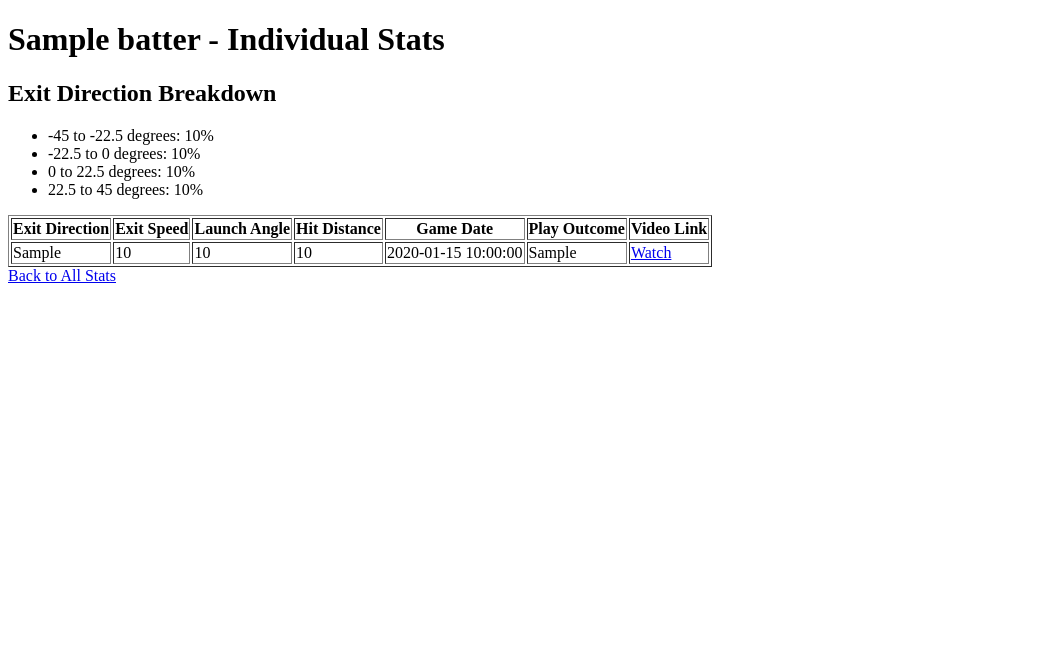
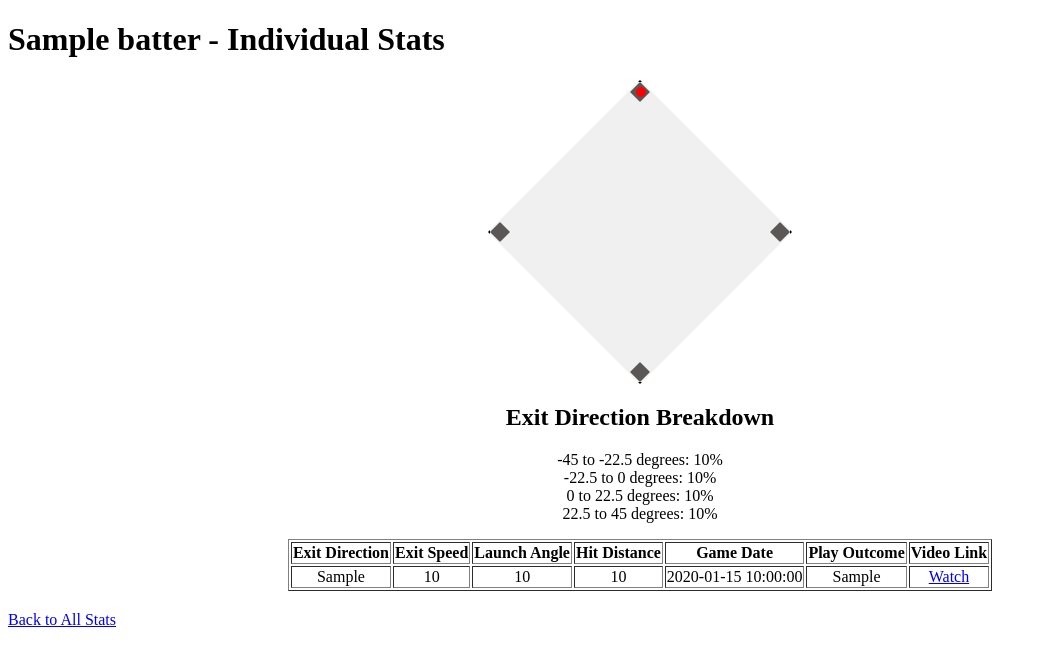
Before and after one commit to walkerkyle0214/stats_site, a Flask app: template templates/player_stats.html in a window 1280 px wide. Shown: the top 666 px of the page, without its empty margins (0-1047 px from the left). Run offline with Flask 3, Linux system fonts and the light colour scheme; the template is opened without the code that fills it: most values are stand-ins (such as "Sample title", 1, 10 or a date in 2020); parts of the project's set-up code (start-up, migrations or seed data) failed here and were passed over.

Commit message:
early spray chart graphic

```diff
--- a/app.py
+++ b/app.py
@@ -4,13 +4,14 @@ from models import db, BattedBallStat
 import pandas as pd
 import os
 from sqlalchemy import text
+import math
 
 app = Flask(__name__)
 app.config['SQLALCHEMY_DATABASE_URI'] = 'sqlite:///BBD.db'
 app.config['SQLALCHEMY_TRACK_MODIFICATIONS'] = False
 db.init_app(app)
 
-# Global variable to cache the query result, allowing for quicker data retrival
+# Global variable to cache the query result, allowing for quicker data retrieval
 cached_stats = []
 
 def load_data_from_excel(file_path):
@@ -42,6 +43,7 @@ def load_data_from_excel(file_path):
             )
             db.session.add(stat)
     db.session.commit()
+
 def init_db():
     if not os.path.exists('BBD.db'):
         with app.app_context():
@@ -70,7 +72,6 @@ def load_cached_stats(sort_column='avg_exit_speed', sort_order='desc'):
                      'avg_exit_speed': row[2],
                      'avg_launch_angle': row[3],
                      'avg_hit_distance': row[4]} for row in result]
-    #print(cached_stats)
 
 # Initialize the database and load cached data when the app starts
 with app.app_context():
@@ -130,8 +131,25 @@ def player_stats(batter):
 
     direction_percentages = {key: (count / total_hits) * 100 for key, count in direction_counts.items()}
 
-    return render_template('player_stats.html', batter=batter, stats=player_stats, direction_percentages=direction_percentages)
+    # Calculate positions for plotting points on the diamond
+    points = []
+    for stat in player_stats:
+        exit_direction = stat['exit_direction']
+        hit_distance = stat['hit_distance']
 
+        # Calculate the angle in radians
+        angle_rad = math.radians(exit_direction)
+
+        # Calculate x and y coordinates
+        x = hit_distance * math.cos(angle_rad)
+        y = -hit_distance * math.sin(angle_rad)  # Invert y-axis to match the diamond layout
+
+        points.append((x, y))
+
+    print(points)
+
+    return render_template('player_stats.html', batter=batter, stats=player_stats,
+                           direction_percentages=direction_percentages, points=points)
 
 if __name__ == "__main__":
     app.run(debug=True)
--- a/templates/player_stats.html
+++ b/templates/player_stats.html
@@ -3,20 +3,70 @@
 <head>
     <meta charset="UTF-8">
     <title>{{ batter }} - Individual Stats</title>
+    <style>
+        /* Styles for the baseball diamond */
+        .diamond {
+            position: relative;
+            width: 300px;
+            height: 300px;
+            clip-path: polygon(50% 0%, 100% 50%, 50% 100%, 0% 50%); /* Diamond shape */
+            background-color: #f0f0f0;
+            margin: 20px auto;
+            border: 2px solid black;
+        }
+        .base {
+            position: absolute;
+            width: 20px;
+            height: 20px;
+            clip-path: polygon(50% 0%, 100% 50%, 50% 100%, 0% 50%); /* Diamond shape */
+            background-color: rgb(92, 87, 87);
+            border-radius: 50%;
+        }
+        .home { top: 280px; left: 140px; } /* Home Plate */
+        .first { top: 140px; left: 280px; } /* First Base */
+        .second { top: 0px; left: 140px; } /* Second Base */
+        .third { top: 140px; left: 0px; } /* Third Base */
+
+        .stats {
+            margin: 20px auto;
+            text-align: center;
+        }
+        /* Styles for the plotted points */
+        .point {
+            position: absolute;
+            width: 10px;
+            height: 10px;
+            background-color: red;
+            border-radius: 50%;
+            transform: translate(-50%, -50%);
+        }
+    </style>
 </head>
 <body>
     <h1>{{ batter }} - Individual Stats</h1>
 
-    <!-- Display the Exit Direction Breakdown -->
+    <!-- Baseball Diamond Visualization -->
+    <div class="diamond">
+        <div class="base home"></div>
+        <div class="base first"></div>
+        <div class="base second"></div>
+        <div class="base third"></div>
+
+        {% for point in points %}
+            <div class="point" style="left: {{ point[0] + 150 }}px; top: {{ point[1] + 280 }}px;"></div>
+        {% endfor %}
+    </div>
+
+    <div class="stats">
         <h2>Exit Direction Breakdown</h2>
-    <ul>
+        <ul style="list-style-type: none; padding: 0;">
             <li>-45 to -22.5 degrees: {{ direction_percentages['-45 to -22.5'] | round(2) }}%</li>
             <li>-22.5 to 0 degrees: {{ direction_percentages['-22.5 to 0'] | round(2) }}%</li>
             <li>0 to 22.5 degrees: {{ direction_percentages['0 to 22.5'] | round(2) }}%</li>
             <li>22.5 to 45 degrees: {{ direction_percentages['22.5 to 45'] | round(2) }}%</li>
         </ul>
 
-    <table border="1">
+        <table border="1" style="margin: auto;">
             <tr>
                 <th>Exit Direction</th>
                 <th>Exit Speed</th>
@@ -38,6 +88,7 @@
             </tr>
             {% endfor %}
         </table>
+    </div>
 
     <a href="{{ url_for('index') }}">Back to All Stats</a>
 </body>
```
Lines whose indentation alone changed are shown as unchanged.
